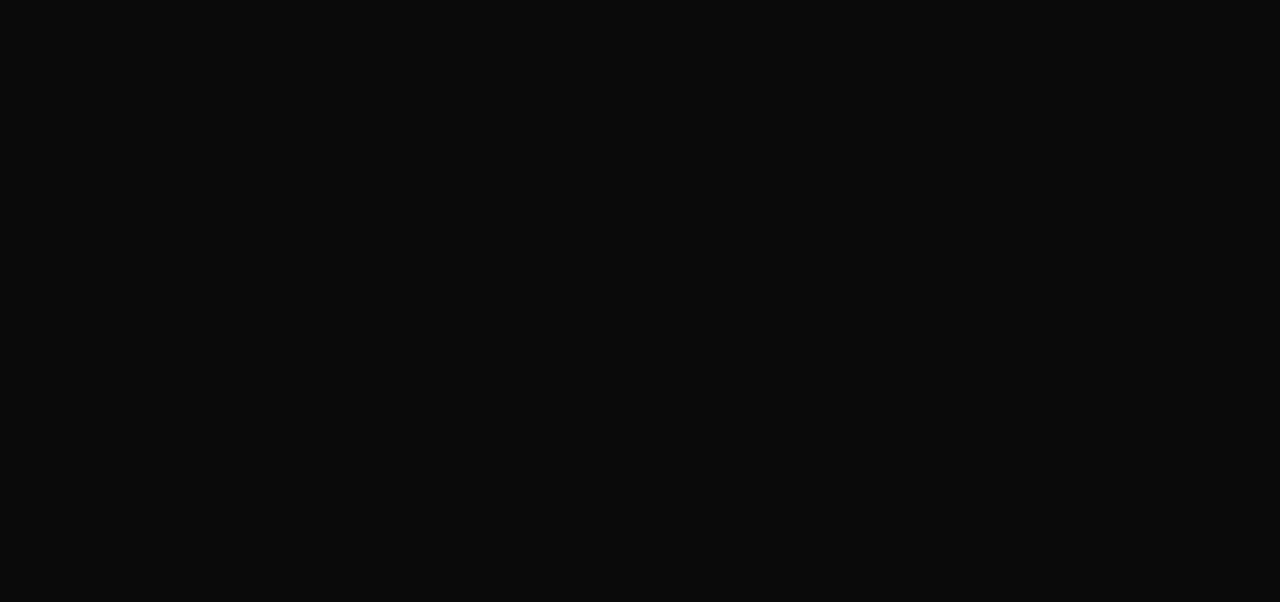
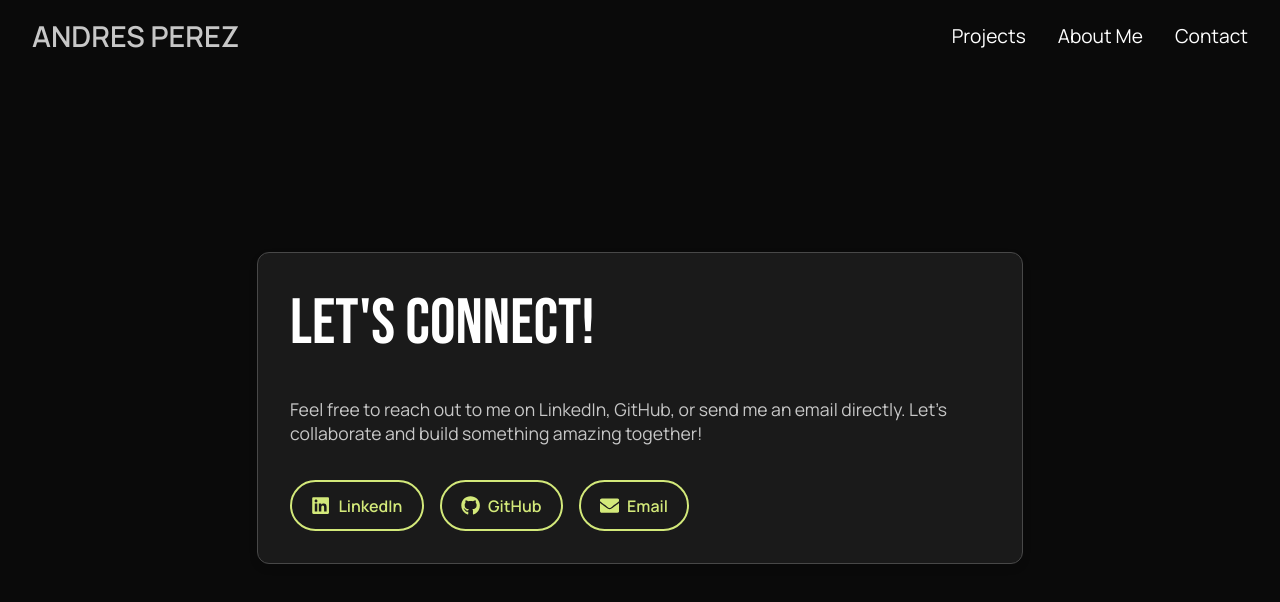
Before and after one commit to AGuardiola20/portfolio, a React (Vite) app: page /contact in a window 1280 px wide. Before the commit this address had no page. Shown: the top 602 px of the page. Built offline with nearby package versions, Linux system fonts and the light colour scheme.

Commit message:
add: Contact Page

```diff
--- a/src/App.tsx
+++ b/src/App.tsx
@@ -12,7 +12,7 @@
       <Route path="/projects" element={<Projects />} />
       <Route path="/about" element={<About />} />
       <Route path="/about/mypage" element={<MyPage />} />
-      <Route path="/connect" element={<Connect />} />
+      <Route path="/contact" element={<Connect />} />
     </Routes>
   );
 }
--- a/src/screens/Connect.tsx
+++ b/src/screens/Connect.tsx
@@ -1,8 +1,142 @@
+import styled from "styled-components";
+import { FaLinkedin, FaGithub, FaEnvelope } from "react-icons/fa";
+import NavBar from "../components/NavBar";
+
+const MainContainer = styled.div`
+  display: flex;
+  justify-content: center;
+  align-items: center;
+  min-height: 80vh;
+  background-color: ${({ theme }) => theme.colors.background};
+`;
+
+const Container = styled.div`
+  display: flex;
+  flex-direction: column;
+  align-items: center;
+  gap: 2rem;
+  max-width: 700px;
+  margin: 2rem auto;
+  padding: 2rem;
+  background-color: ${({ theme }) => theme.colors.cardBg};
+  border: 1px solid ${({ theme }) => theme.colors.border};
+  border-radius: 12px;
+  box-shadow: 0 4px 8px ${({ theme }) => theme.colors.shadow};
+
+  @media (min-width: 768px) {
+    flex-direction: row;
+    justify-content: space-between;
+    gap: 3rem;
+  }
+`;
+
+const TextContainer = styled.div`
+  flex: 1;
+  display: flex;
+  flex-direction: column;
+  gap: 1.2rem;
+`;
+
+const Title = styled.h2`
+  font-size: clamp(2.5rem, 5vw, 4rem);
+  color: ${({ theme }) => theme.colors.textPrimary};
+  margin: 0;
+  text-align: center;
+
+  @media (min-width: 768px) {
+    text-align: left;
+  }
+`;
+
+const Description = styled.p`
+  color: ${({ theme }) => theme.colors.textSecondary};
+  font-size: 1rem;
+  margin: 1rem 0;
+  text-align: center;
+
+  @media (min-width: 768px) {
+    font-size: 1.1rem;
+    text-align: left;
+  }
+`;
+
+const ButtonContainer = styled.div`
+  display: flex;
+  flex-wrap: wrap;
+  gap: 1rem;
+  justify-content: center;
+
+  @media (min-width: 768px) {
+    justify-content: flex-start;
+  }
+`;
+const LinkButton = styled.a`
+  display: flex;
+  align-items: center;
+  gap: 0.5rem;
+  color: ${({ theme }) => theme.colors.primary};
+  border: 2px solid ${({ theme }) => theme.colors.primary};
+  border-radius: 50px;
+  padding: 0.8rem 1.2rem;
+  font-size: clamp(0.9rem, 2.5vw, 1rem);
+  font-weight: 600;
+  text-decoration: none;
+  transition: all 0.3s ease;
+
+  &:hover {
+    background-color: ${({ theme }) => theme.colors.primary};
+    color: ${({ theme }) => theme.colors.background};
+    transform: scale(1.05);
+  }
+
+  svg {
+    font-size: 1rem;
+
+    @media (min-width: 768px) {
+      font-size: 1.2rem;
+    }
+  }
+`;
+
 const Connect = () => {
   return (
-    <div>
-      <h2>Connect</h2>
-    </div>
+    <>
+      <NavBar />
+      <MainContainer>
+        <Container>
+          <TextContainer>
+            <Title>Let's Connect!</Title>
+            <Description>
+              Feel free to reach out to me on LinkedIn, GitHub, or send me an
+              email directly. Let’s collaborate and build something amazing
+              together!
+            </Description>
+            <ButtonContainer>
+              <LinkButton
+                href="https://www.linkedin.com/in/andr%C3%A9s-p%C3%A9rez-guardiola-b3a81b236/"
+                target="_blank"
+                rel="noopener noreferrer"
+              >
+                <FaLinkedin />
+                LinkedIn
+              </LinkButton>
+              <LinkButton
+                href="https://github.com/AGuardiola20"
+                target="_blank"
+                rel="noopener noreferrer"
+              >
+                <FaGithub />
+                GitHub
+              </LinkButton>
+              <LinkButton href="mailto:andres.pguardiola@gmail.com">
+                <FaEnvelope />
+                Email
+              </LinkButton>
+            </ButtonContainer>
+          </TextContainer>
+        </Container>
+      </MainContainer>
+    </>
   );
 };
 
--- a/src/screens/Home.tsx
+++ b/src/screens/Home.tsx
@@ -1,5 +1,4 @@
 import NavBar from "../components/NavBar";
-import ProfilePic from "../assets/imgs/ProfilePic.png";
 import styled from "styled-components";
 
 const Main = styled.div`
@@ -53,7 +52,7 @@
           </Text>
         </TextContainer>
         <ImageContainer>
-          <Image src={ProfilePic} alt="Profile-pic" />
+          <Image src="https://via.placeholder.com/800" alt="Profile-pic" />
         </ImageContainer>
       </Main>
     </>
```
